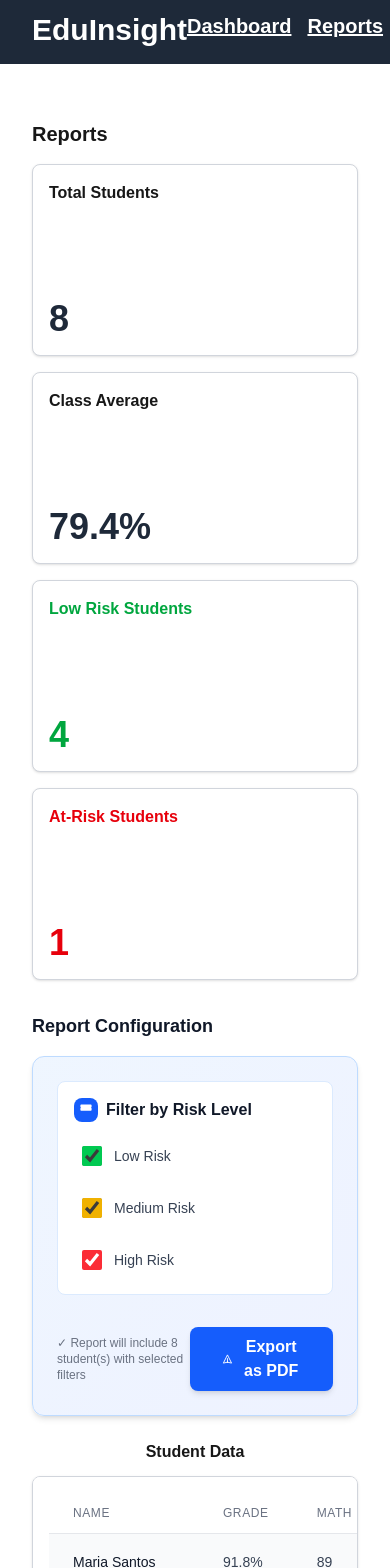
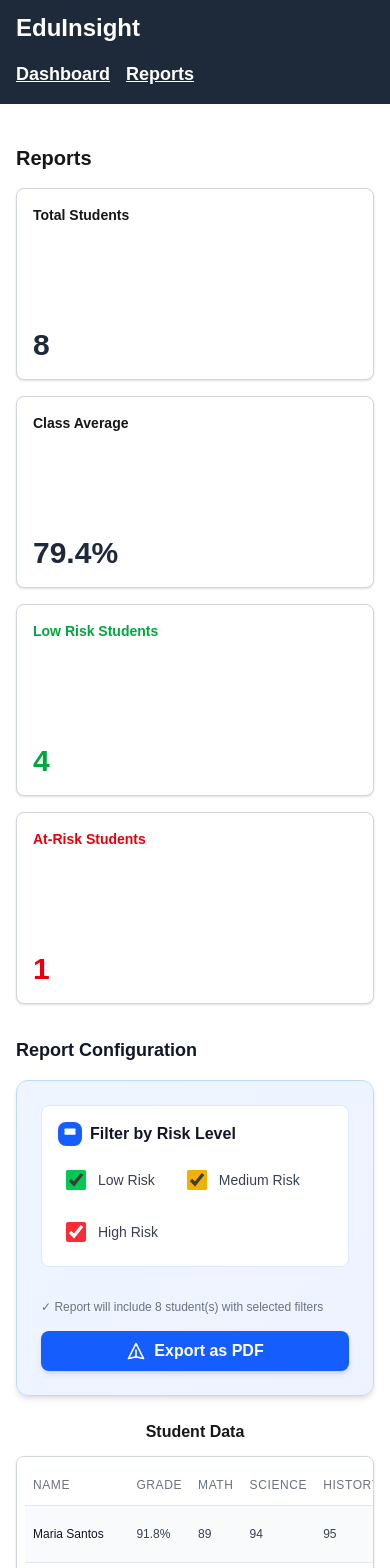
Before and after one commit to HueyLawagon/eduinsight, a Next.js app: page /Reports in a window 390 px wide. Shown: the part 20-1588 px from the top of the page. Built offline with nearby package versions, Linux system fonts and the light colour scheme.

Commit message:
Made flexbox changes for mobile

```diff
--- a/app/components/DashboardClient.js
+++ b/app/components/DashboardClient.js
@@ -6,7 +6,7 @@ import { Bar, Pie } from 'react-chartjs-2';
 export default function DashboardClient({ data }) {
   // data should contain the same shape that PLACEHOLDER_DATA used to have
   return (
-    <div className="min-h-screen bg-white pb-8 px-8">
+    <div className="min-h-screen bg-white pb-8 px-4 sm:px-8">
       {/* Performance Dashboard Section */}
       <div className="mb-8">
         <h3 className="text-xl font-semibold mb-4">Performance Dashboard</h3>
@@ -17,8 +17,8 @@ export default function DashboardClient({ data }) {
           <div className="border border-gray-300 rounded-lg p-4 bg-white shadow-sm flex-shrink-0"
             style={{minWidth: '12rem', minHeight: '12rem', flex: '1 1 12rem'}}>
               <div className="flex flex-col justify-between h-full">
-                <div className="mb-2 font-bold">Total Students</div>
-                <div className="text-4xl font-bold text-gray-800">{data.totalStudents}</div>
+                <div className="mb-2 font-bold text-sm sm:text-base">Total Students</div>
+                <div className="text-3xl sm:text-4xl font-bold text-gray-800">{data.totalStudents}</div>
               </div>
             </div>
 
@@ -26,8 +26,8 @@ export default function DashboardClient({ data }) {
           <div className="border border-gray-300 rounded-lg p-4 bg-white shadow-sm flex-shrink-0"
             style={{minWidth: '12rem', minHeight: '12rem', flex: '1 1 12rem'}}>
               <div className="flex flex-col justify-between h-full">
-                <div className="mb-2 font-bold">Class Average</div>
-                <div className="text-4xl font-bold text-gray-800">{data.classAverage}%</div>
+                <div className="mb-2 font-bold text-sm sm:text-base">Class Average</div>
+                <div className="text-3xl sm:text-4xl font-bold text-gray-800">{data.classAverage}%</div>
               </div>
             </div>
 
@@ -35,8 +35,8 @@ export default function DashboardClient({ data }) {
           <div className="border border-gray-300 rounded-lg p-4 bg-white shadow-sm flex-shrink-0"
             style={{minWidth: '12rem', minHeight: '12rem', flex: '1 1 12rem'}}>
               <div className="flex flex-col justify-between h-full">
-                <div className="mb-2 font-bold">Average Attendance</div>
-                <div className="text-4xl font-bold text-gray-800">{data.avgAttendance}%</div>
+                <div className="mb-2 font-bold text-sm sm:text-base">Average Attendance</div>
+                <div className="text-3xl sm:text-4xl font-bold text-gray-800">{data.avgAttendance}%</div>
               </div>
             </div>
 
@@ -44,8 +44,8 @@ export default function DashboardClient({ data }) {
           <div className="border border-gray-300 rounded-lg p-4 bg-white shadow-sm flex-shrink-0"
             style={{minWidth: '12rem', minHeight: '12rem', flex: '1 1 12rem'}}>
               <div className="flex flex-col justify-between h-full">
-                <div className="mb-2 font-bold text-red-600">At-Risk Students</div>
-                <div className="text-4xl font-bold text-red-600">{data.riskDistribution[2]}</div>
+                <div className="mb-2 font-bold text-sm sm:text-base text-red-600">At-Risk Students</div>
+                <div className="text-3xl sm:text-4xl font-bold text-red-600">{data.riskDistribution[2]}</div>
               </div>
             </div>
          </div>
--- a/app/components/ReportsClient.js
+++ b/app/components/ReportsClient.js
@@ -108,7 +108,7 @@ export default function ReportsClient({ data }) {
   };
 
   return (
-    <div className="min-h-screen bg-white p-8">
+    <div className="min-h-screen bg-white p-4 sm:p-8">
       {/* Performance Dashboard Section */}
       <div className="mb-8">
         <h3 className="text-xl font-semibold mb-4">Reports</h3>
@@ -117,8 +117,8 @@ export default function ReportsClient({ data }) {
           <div className="border border-gray-300 rounded-lg p-4 bg-white shadow-sm flex-shrink-0"
             style={{minWidth: '12rem', minHeight: '12rem', flex: '1 1 12rem'}}>
               <div className="flex flex-col justify-between h-full">
-                <div className="mb-2 font-bold">Total Students</div>
-                <div className="text-4xl font-bold text-gray-800">{data.totalStudents}</div>
+                <div className="mb-2 font-bold text-sm sm:text-base">Total Students</div>
+                <div className="text-3xl sm:text-4xl font-bold text-gray-800">{data.totalStudents}</div>
               </div>
             </div>
 
@@ -126,8 +126,8 @@ export default function ReportsClient({ data }) {
           <div className="border border-gray-300 rounded-lg p-4 bg-white shadow-sm flex-shrink-0"
             style={{minWidth: '12rem', minHeight: '12rem', flex: '1 1 12rem'}}>
               <div className="flex flex-col justify-between h-full">
-                <div className="mb-2 font-bold">Class Average</div>
-                <div className="text-4xl font-bold text-gray-800">{data.classAverage}%</div>
+                <div className="mb-2 font-bold text-sm sm:text-base">Class Average</div>
+                <div className="text-3xl sm:text-4xl font-bold text-gray-800">{data.classAverage}%</div>
               </div>
             </div>
 
@@ -135,8 +135,8 @@ export default function ReportsClient({ data }) {
           <div className="border border-gray-300 rounded-lg p-4 bg-white shadow-sm flex-shrink-0"
             style={{minWidth: '12rem', minHeight: '12rem', flex: '1 1 12rem'}}>
               <div className="flex flex-col justify-between h-full">
-                <div className="mb-2 font-bold text-green-600">Low Risk Students</div>
-                <div className="text-4xl font-bold text-green-600">{data.riskDistribution[0]}</div>
+                <div className="mb-2 font-bold text-sm sm:text-base text-green-600">Low Risk Students</div>
+                <div className="text-3xl sm:text-4xl font-bold text-green-600">{data.riskDistribution[0]}</div>
               </div>
             </div>
 
@@ -144,8 +144,8 @@ export default function ReportsClient({ data }) {
           <div className="border border-gray-300 rounded-lg p-4 bg-white shadow-sm flex-shrink-0"
             style={{minWidth: '12rem', minHeight: '12rem', flex: '1 1 12rem'}}>
               <div className="flex flex-col justify-between h-full">
-                <div className="mb-2 font-bold text-red-600">At-Risk Students</div>
-                <div className="text-4xl font-bold text-red-600">{data.riskDistribution[2]}</div>
+                <div className="mb-2 font-bold text-sm sm:text-base text-red-600">At-Risk Students</div>
+                <div className="text-3xl sm:text-4xl font-bold text-red-600">{data.riskDistribution[2]}</div>
               </div>
             </div>
          </div>
@@ -203,13 +203,13 @@ export default function ReportsClient({ data }) {
               </div>
 
               {/* Export as PDF Button Section */}
-              <div className="flex justify-between items-center pt-2">
+              <div className="flex flex-col sm:flex-row justify-between items-start sm:items-center pt-2 gap-4 sm:gap-0">
                 <p className="text-xs text-gray-500">
                   ✓ Report will include {filteredStudents?.length || 0} student(s) with selected filters
                 </p>
                 <button
                   onClick={handleExportPDF}
-                  className="bg-blue-600 hover:bg-blue-700 active:bg-blue-800 text-white font-semibold py-2 px-8 rounded-lg transition-all duration-200 shadow-md hover:shadow-lg flex items-center gap-2">
+                  className="bg-blue-600 hover:bg-blue-700 active:bg-blue-800 text-white font-semibold py-2 px-4 sm:px-8 rounded-lg transition-all duration-200 shadow-md hover:shadow-lg flex items-center gap-2 w-full sm:w-auto justify-center">
                   <svg className="w-5 h-5" fill="none" stroke="currentColor" viewBox="0 0 24 24">
                     <path strokeLinecap="round" strokeLinejoin="round" strokeWidth={2} d="M12 19l9 2-9-18-9 18 9-2zm0 0v-8" />
                   </svg>
@@ -223,19 +223,20 @@ export default function ReportsClient({ data }) {
         {/* Student Data */}
         <div className="mt-6 w-full">
           <h4 className="font-bold mb-3 text-center md:text-left">Student Data</h4>
-          <div className="border border-gray-300 rounded-lg p-4 bg-white shadow-sm w-full overflow-x-auto">
+          <div className="border border-gray-300 rounded-lg bg-white shadow-sm w-full overflow-x-auto">
+            <div className="p-2 sm:p-4">
               <table className="min-w-full divide-y divide-gray-200">
                 <thead>
                   <tr>
-                  <th className="px-6 py-3 text-left text-xs font-medium text-gray-500 uppercase tracking-wider">Name</th>
-                  <th className="px-6 py-3 text-left text-xs font-medium text-gray-500 uppercase tracking-wider">Grade</th>
-                  <th className="px-6 py-3 text-left text-xs font-medium text-gray-500 uppercase tracking-wider">Math</th>
-                  <th className="px-6 py-3 text-left text-xs font-medium text-gray-500 uppercase tracking-wider">Science</th>
-                  <th className="px-6 py-3 text-left text-xs font-medium text-gray-500 uppercase tracking-wider">History</th>
-                  <th className="px-6 py-3 text-left text-xs font-medium text-gray-500 uppercase tracking-wider">English</th>
-                  <th className="px-6 py-3 text-left text-xs font-medium text-gray-500 uppercase tracking-wider">Attendance</th>
-                  <th className="px-6 py-3 text-left text-xs font-medium text-gray-500 uppercase tracking-wider">Missing</th>
-                  <th className="px-6 py-3 text-left text-xs font-medium text-gray-500 uppercase tracking-wider">Risk</th>
+                    <th className="px-2 sm:px-6 py-3 text-left text-xs font-medium text-gray-500 uppercase tracking-wider">Name</th>
+                    <th className="px-2 sm:px-6 py-3 text-left text-xs font-medium text-gray-500 uppercase tracking-wider">Grade</th>
+                    <th className="px-2 sm:px-6 py-3 text-left text-xs font-medium text-gray-500 uppercase tracking-wider">Math</th>
+                    <th className="px-2 sm:px-6 py-3 text-left text-xs font-medium text-gray-500 uppercase tracking-wider">Science</th>
+                    <th className="px-2 sm:px-6 py-3 text-left text-xs font-medium text-gray-500 uppercase tracking-wider">History</th>
+                    <th className="px-2 sm:px-6 py-3 text-left text-xs font-medium text-gray-500 uppercase tracking-wider">English</th>
+                    <th className="px-2 sm:px-6 py-3 text-left text-xs font-medium text-gray-500 uppercase tracking-wider">Attendance</th>
+                    <th className="px-2 sm:px-6 py-3 text-left text-xs font-medium text-gray-500 uppercase tracking-wider">Missing</th>
+                    <th className="px-2 sm:px-6 py-3 text-left text-xs font-medium text-gray-500 uppercase tracking-wider">Risk</th>
                   </tr>
                 </thead>
                 <tbody className="bg-white divide-y divide-gray-200">
@@ -248,16 +249,16 @@ export default function ReportsClient({ data }) {
                     const level = (stu.risk || '').toString().toUpperCase();
                     return (
                       <tr key={idx} className={idx % 2 === 0 ? 'bg-gray-50' : ''}>
-                      <td className="px-6 py-4 whitespace-nowrap text-sm font-medium text-gray-900">{stu.name}</td>
-                      <td className="px-6 py-4 whitespace-nowrap text-sm text-gray-700">{stu.grade}%</td>
-                      <td className="px-6 py-4 whitespace-nowrap text-sm text-gray-700">{stu.math}</td>
-                      <td className="px-6 py-4 whitespace-nowrap text-sm text-gray-700">{stu.science}</td>
-                      <td className="px-6 py-4 whitespace-nowrap text-sm text-gray-700">{stu.history}</td>
-                      <td className="px-6 py-4 whitespace-nowrap text-sm text-gray-700">{stu.english}</td>
-                      <td className="px-6 py-4 whitespace-nowrap text-sm text-gray-700">{stu.attendance}%</td>
-                      <td className="px-6 py-4 whitespace-nowrap text-sm text-gray-700">{stu.missing}</td>
-                      <td className="px-6 py-4 whitespace-nowrap">
-                        <span className={`px-2 inline-flex text-xs leading-5 font-semibold rounded-full ${riskClass}`}>{level}</span>
+                        <td className="px-2 sm:px-6 py-4 whitespace-nowrap text-xs sm:text-sm font-medium text-gray-900">{stu.name}</td>
+                        <td className="px-2 sm:px-6 py-4 whitespace-nowrap text-xs sm:text-sm text-gray-700">{stu.grade}%</td>
+                        <td className="px-2 sm:px-6 py-4 whitespace-nowrap text-xs sm:text-sm text-gray-700">{stu.math}</td>
+                        <td className="px-2 sm:px-6 py-4 whitespace-nowrap text-xs sm:text-sm text-gray-700">{stu.science}</td>
+                        <td className="px-2 sm:px-6 py-4 whitespace-nowrap text-xs sm:text-sm text-gray-700">{stu.history}</td>
+                        <td className="px-2 sm:px-6 py-4 whitespace-nowrap text-xs sm:text-sm text-gray-700">{stu.english}</td>
+                        <td className="px-2 sm:px-6 py-4 whitespace-nowrap text-xs sm:text-sm text-gray-700">{stu.attendance}%</td>
+                        <td className="px-2 sm:px-6 py-4 whitespace-nowrap text-xs sm:text-sm text-gray-700">{stu.missing}</td>
+                        <td className="px-2 sm:px-6 py-4 whitespace-nowrap">
+                          <span className={`px-1 sm:px-2 inline-flex text-xs leading-5 font-semibold rounded-full ${riskClass}`}>{level}</span>
                         </td>
                       </tr>
                     );
@@ -268,5 +269,6 @@ export default function ReportsClient({ data }) {
           </div>
         </div>
       </div>
+    </div>
   );
 }
--- a/app/layout.js
+++ b/app/layout.js
@@ -23,11 +23,11 @@ export default function RootLayout({ children }) {
       <body
         className={`${geistSans.variable} ${geistMono.variable} antialiased`}
       >
-        <div className="flex justify-between w-full bg-gray-800 text-white mb-6 pt-8 pr-8 pl-8 pb-4">
-                <h1 className="text-3xl font-bold">EduInsight</h1>
+        <div className="flex flex-col sm:flex-row justify-between sm:items-center w-full bg-gray-800 text-white mb-6 pt-8 pr-4 sm:pr-8 pl-4 sm:pl-8 pb-4 gap-4 sm:gap-0">
+                <h1 className="text-2xl sm:text-3xl font-bold">EduInsight</h1>
                 <div className="flex gap-4">
-                  <Link href="/"><h2 className="text-xl font-semibold underline">Dashboard</h2></Link>
-                  <Link href="/Reports/"><h2 className="text-xl font-semibold underline">Reports</h2></Link>
+                  <Link href="/"><h2 className="text-lg sm:text-xl font-semibold underline">Dashboard</h2></Link>
+                  <Link href="/Reports/"><h2 className="text-lg sm:text-xl font-semibold underline">Reports</h2></Link>
                 </div>
               </div>
         {children}
```
Lines whose indentation alone changed are shown as unchanged.
